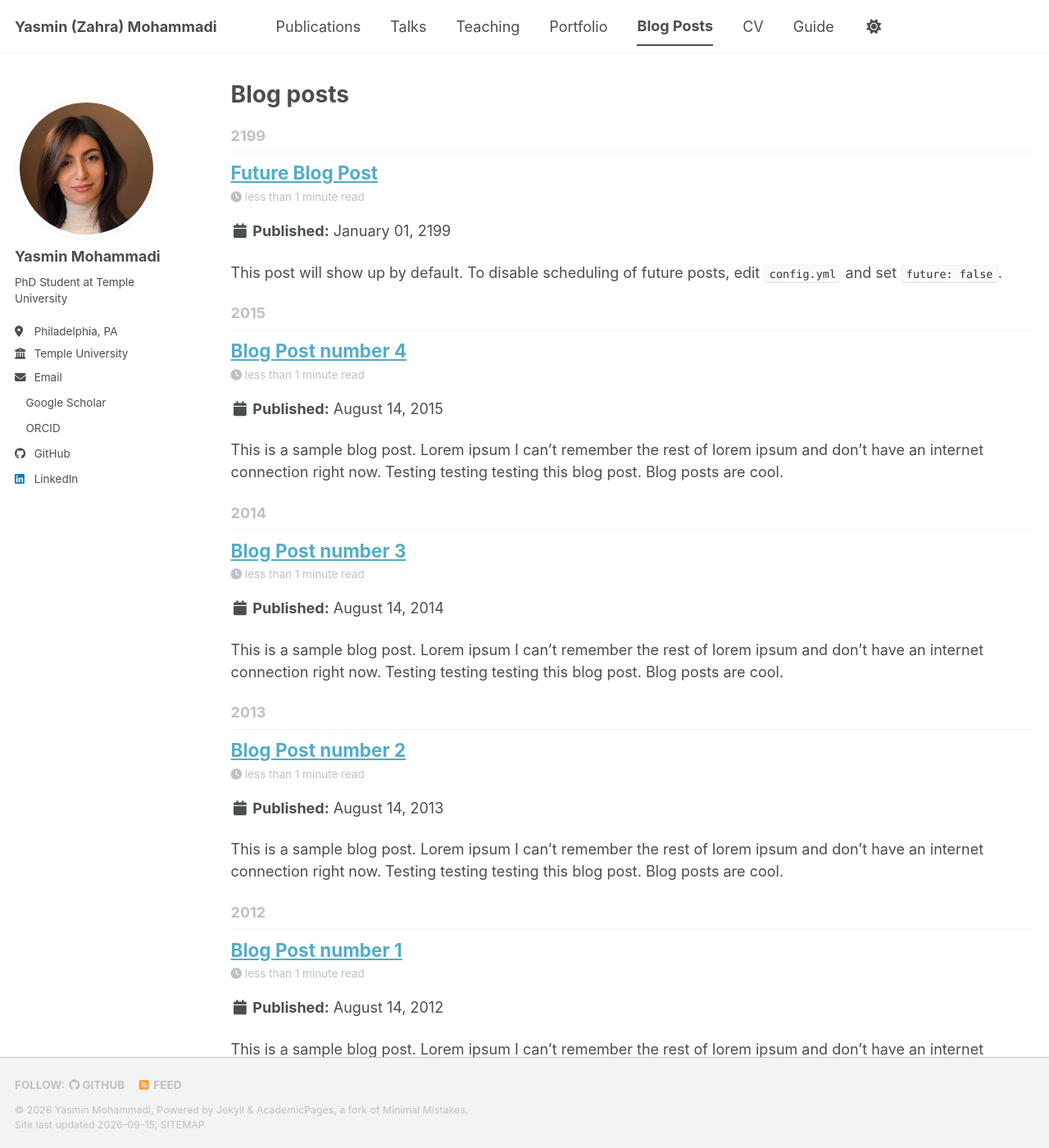
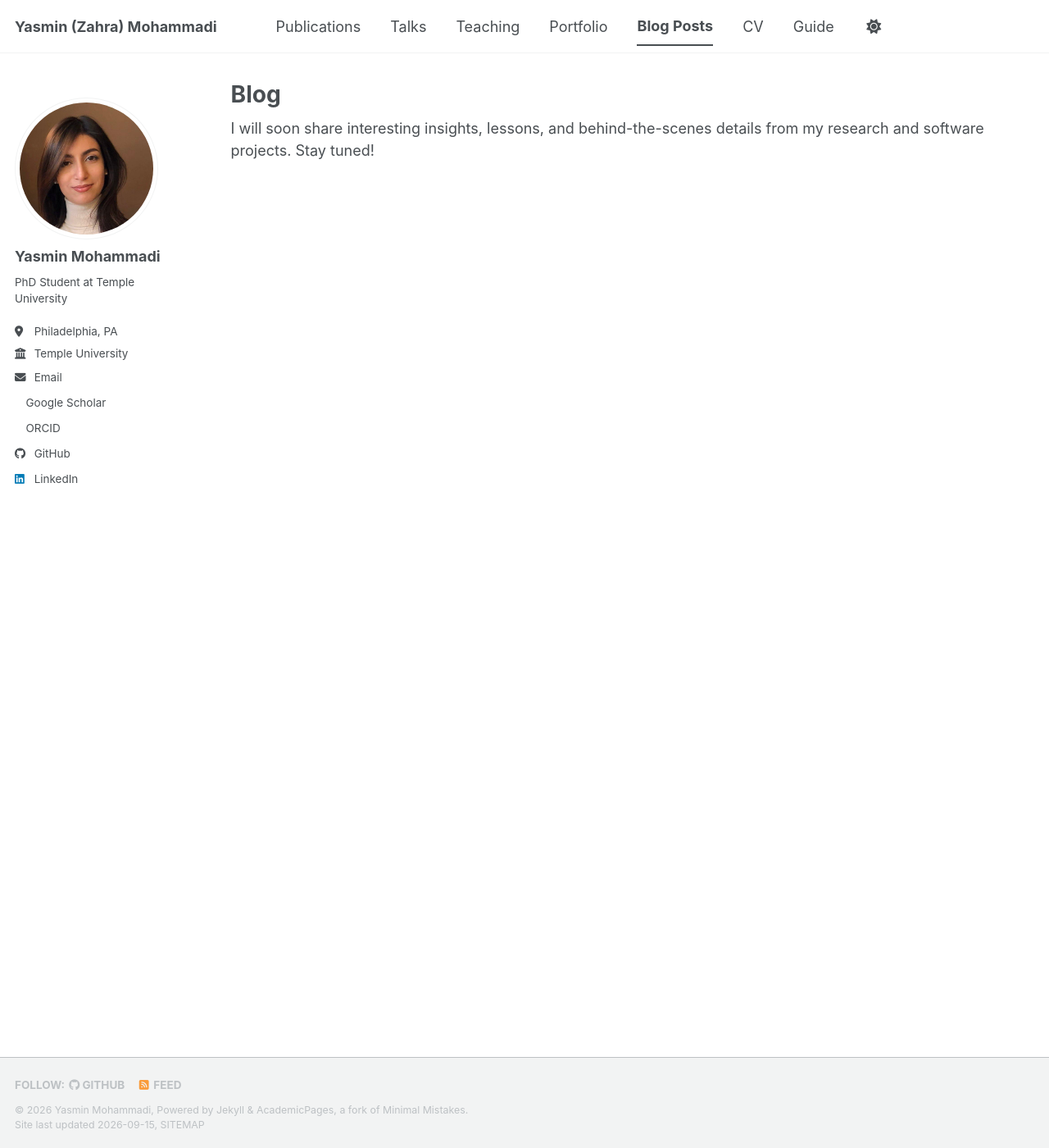
Before and after one commit to YasmeanMohammadi/YasmeanMohammadi.github.io, a Jekyll site: the page built from _pages/year-archive.html, in a window 1280 px wide and 1400 px high. Shown: the whole window at 82% size. Built offline with Jekyll 4.4.1, drawn with Linux system fonts in a browser that asks for light colours; a style sheet for code colours, icons or effects is not loaded.

Commit message:
Blog Posts

```diff
--- a/_pages/year-archive.html
+++ b/_pages/year-archive.html
@@ -1,19 +1,10 @@
 ---
 layout: archive
 permalink: /year-archive/
-title: "Blog posts"
+title: "Blog"
 author_profile: true
 redirect_from:
   - /wordpress/blog-posts/
 ---
 
-{% include base_path %}
-{% capture written_year %}'None'{% endcapture %}
-{% for post in site.posts %}
-  {% capture year %}{{ post.date | date: '%Y' }}{% endcapture %}
-  {% if year != written_year %}
-    <h2 id="{{ year | slugify }}" class="archive__subtitle">{{ year }}</h2>
-    {% capture written_year %}{{ year }}{% endcapture %}
-  {% endif %}
-  {% include archive-single.html %}
-{% endfor %}
+I will soon share interesting insights, lessons, and behind-the-scenes details from my research and software projects. Stay tuned!
--- a/_posts/2012-08-14-blog-post-1.md
+++ /dev/null
@@ -1,20 +0,0 @@
----
-title: 'Blog Post number 1'
-date: 2012-08-14
-permalink: /posts/2012/08/blog-post-1/
-tags:
-  - cool posts
-  - category1
-  - category2
----
-
-This is a sample blog post. Lorem ipsum I can't remember the rest of lorem ipsum and don't have an internet connection right now. Testing testing testing this blog post. Blog posts are cool.
-
-Headings are cool
-======
-
-You can have many headings
-======
-
-Aren't headings cool?
-------
--- a/_posts/2013-08-14-blog-post-2.md
+++ /dev/null
@@ -1,20 +0,0 @@
----
-title: 'Blog Post number 2'
-date: 2013-08-14
-permalink: /posts/2013/08/blog-post-2/
-tags:
-  - cool posts
-  - category1
-  - category2
----
-
-This is a sample blog post. Lorem ipsum I can't remember the rest of lorem ipsum and don't have an internet connection right now. Testing testing testing this blog post. Blog posts are cool.
-
-Headings are cool
-======
-
-You can have many headings
-======
-
-Aren't headings cool?
-------
--- a/_posts/2014-08-14-blog-post-3.md
+++ /dev/null
@@ -1,20 +0,0 @@
----
-title: 'Blog Post number 3'
-date: 2014-08-14
-permalink: /posts/2014/08/blog-post-3/
-tags:
-  - cool posts
-  - category1
-  - category2
----
-
-This is a sample blog post. Lorem ipsum I can't remember the rest of lorem ipsum and don't have an internet connection right now. Testing testing testing this blog post. Blog posts are cool.
-
-Headings are cool
-======
-
-You can have many headings
-======
-
-Aren't headings cool?
-------
--- a/_posts/2199-01-01-future-post.md
+++ /dev/null
@@ -1,11 +0,0 @@
----
-title: 'Future Blog Post'
-date: 2199-01-01
-permalink: /posts/2012/08/blog-post-4/
-tags:
-  - cool posts
-  - category1
-  - category2
----
-
-This post will show up by default. To disable scheduling of future posts, edit `config.yml` and set `future: false`.
```
Also changed, not shown: _posts/2015-08-14-blog-post-4.md (deleted, +0 -20 lines).
